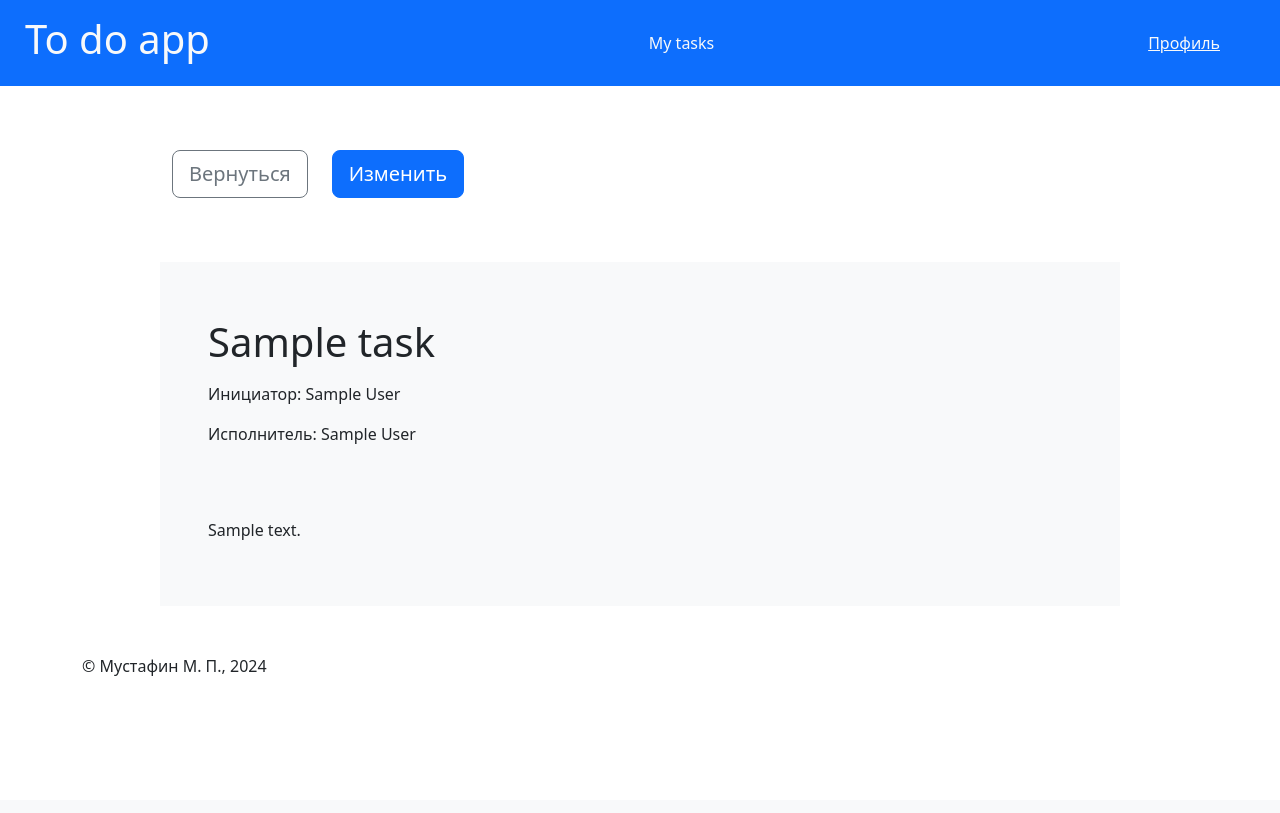
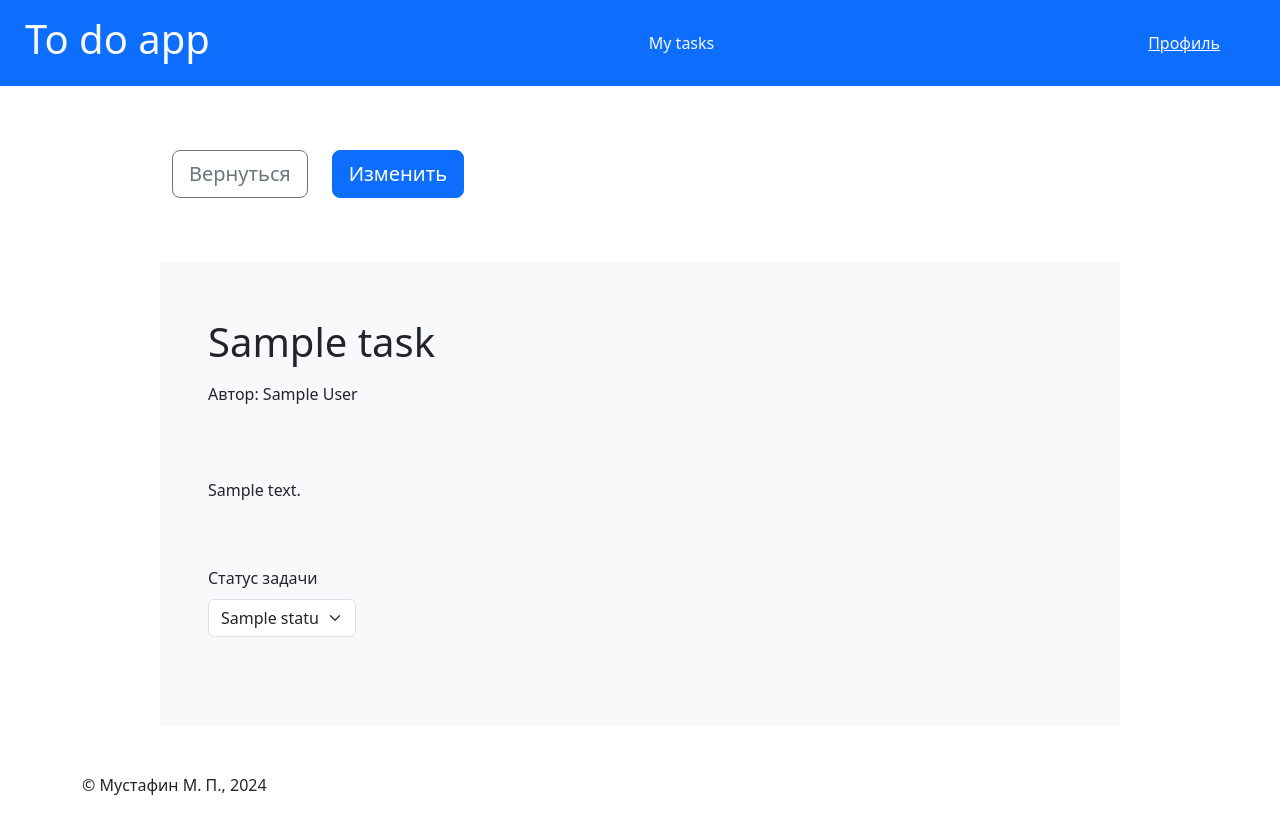
Before and after one commit to MustafinMP/TaskTrackerFlask, a Flask app: page /tasks/1 in a window 1280 px wide. Before the commit the page ends 676 px from the top, so only its background shows below. Run offline with Flask 3, Linux system fonts and the light colour scheme; a user stored in the database is signed in; tables that the repository leaves empty hold one stand-in row (values such as "Sample post"); some libraries are stand-ins or nearby versions.

Commit message:
Add change status form on task page

```diff
--- a/tasks/blueprint.py
+++ b/tasks/blueprint.py
@@ -3,9 +3,8 @@ from flask_login import login_required, current_user
 from sqlalchemy import or_, and_
 
 import db_session
-from auth.models import User
-from tasks.forms import CreateTaskForm
-from tasks.models import Task
+from tasks.forms import CreateTaskForm, ChangeStatusForm, get_statuses
+from tasks.models import Task, Status
 
 blueprint = Blueprint('tasks', __name__)
 prefix: str = '/tasks'
@@ -17,8 +16,7 @@ def all_tasks():
     data: list = list()
     if current_user.is_authenticated:
         session = db_session.create_session()
-        data: list = session.query(Task).where(
-            or_(current_user.id == Task.creator, current_user.id == Task.assign_to)).all()
+        data: list = session.query(Task).where(current_user.id == Task.creator_id).all()
     return render_template(path + 'tasks.html', data=data)
 
 
@@ -31,7 +29,7 @@ def add_task():
         task = Task()
         task.name = form.name.data
         task.description = form.description.data
-        task.creator = current_user.get_id()
+        task.creator_id = current_user.get_id()
         session.add(task)
         session.commit()
         return redirect('/tasks')
@@ -43,14 +41,19 @@ def add_task():
 def show_task(task_id: int):
     if not current_user.is_authenticated:
         return abort(404)
-    session = db_session.create_session()
-    task: Task = session.query(Task).where(
-        and_(or_(current_user.id == Task.creator, current_user.id == Task.assign_to), Task.id == task_id)).first()
-    if not task:
-        return abort(404)
-    creator: User = session.query(User).where(task.creator == User.id).first()
-    assign_to: User = session.query(User).where(task.assign_to == User.id).first()
-    return render_template(path + 'show_task.html', task=task, creator=creator, assign_to=assign_to)
+    with db_session.create_session() as session:
+        task: Task = session.query(Task).where(
+            and_(current_user.id == Task.creator_id, Task.id == task_id)).first()
+        if not task:
+            return abort(404)
+        form = ChangeStatusForm(new_status=task.status_id)
+        form.new_status.choices = get_statuses()
+        if request.method == 'POST' and form.validate_on_submit():
+            new_status_id: int = form.new_status.data
+            task.status_id = new_status_id
+            session.commit()
+            return render_template(path + 'show_task.html', task=task, form=form, save=True)
+        return render_template(path + 'show_task.html', task=task, form=form, save=False)
 
 
 @blueprint.route('/edit/<task_id>', methods=['GET', 'PUT'])
--- a/tasks/forms.py
+++ b/tasks/forms.py
@@ -1,9 +1,24 @@
 from flask_wtf import FlaskForm
 from wtforms.fields.simple import StringField, SubmitField, TextAreaField
+from wtforms.fields import SelectField
+from wtforms.form import BaseForm
 from wtforms.validators import DataRequired
+
+import db_session
+from tasks.models import Status
 
 
 class CreateTaskForm(FlaskForm):
     name = StringField('Заголовок', validators=[DataRequired()])
     description = TextAreaField('Описание задачи', validators=[DataRequired()])
     submit = SubmitField('Создать')
+
+
+def get_statuses() -> list[Status]:
+    session = db_session.create_session()
+    return [(status.id, status.name) for status in session.query(Status).all()]
+
+
+class ChangeStatusForm(FlaskForm):
+    new_status: SelectField = SelectField('Статус задачи')
+    submit = SubmitField('Сохранить')
--- a/templates/tasks/show_task.html
+++ b/templates/tasks/show_task.html
@@ -11,8 +11,40 @@
 </div>
 <div class="m-5 p-5 mx-auto w-75 bg-light">
     <h1 class="card-title py-2">{{ task.name }}</h1>
-    <p class="card-body pt-2">Инициатор: {{ creator.name }}</p>
-    <p class="card-body pb-2">Исполнитель: {{ assign_to.name if assign_to else "Не назначен" }}</p>
-    <p class="card-body pt-5">{{ task.description }}</p>
+    <p class="card-body py-2">Автор: {{ task.creator.name }}</p>
+    <p class="card-body py-5">{{ task.description }}</p>
+    <form action="" method="post" class="mb-3 w-75 bg-light needs-validation" novalidate>
+        {{ form.new_status.label(class="d-block mb-2") }}
+        {{ form.csrf_token }}
+        <div class="d-inline-block align-text-top">
+            {{ form.new_status(class="form-select", onChange="Selected(this)") }}<br>
+            {% for error in form.new_status.errors %}
+            <div class="alert alert-danger" role="alert">
+                {{ error }}
+            </div>
+            {% endfor %}
+        </div>
+        <div class="d-inline-block align-text-top ms-2">
+            {{ form.submit(type="submit", class="btn btn-primary", id="SubmitButton", style="display: none") }}
+        </div>
+        {% if save %}
+        <div class="d-inline-block align-text-top ms-2">
+            <button id="SaveLabel" type="button" class="btn btn-light" disabled>Сохранено</button>
+        </div>
+        {% endif %}
+    </form>
 </div>
+<script>
+    function Selected(a) {
+	var label = a.value;
+	if (label=={{ form.new_status.data }}) {
+		document.getElementById("SubmitButton").style.display='none';
+		document.getElementById("SaveLabel").style.display='none';
+	} else {
+		document.getElementById("SubmitButton").style.display='block';
+		document.getElementById("SaveLabel").style.display='none';
+	}
+
+}
+</script>
 {% endblock %}
```
Also changed, not shown: tasks/models.py (+6 -4 lines), teams/models.py (added, +22 -0 lines), templates/tasks/tasks.html (+8 -3 lines).
